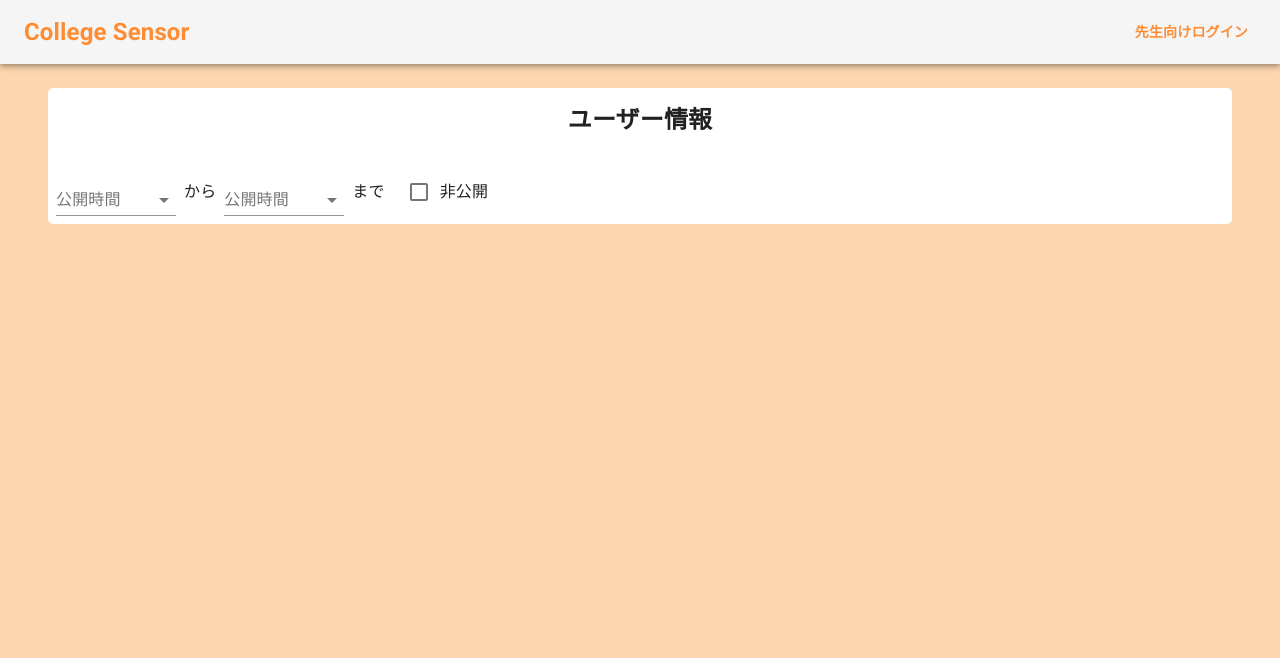
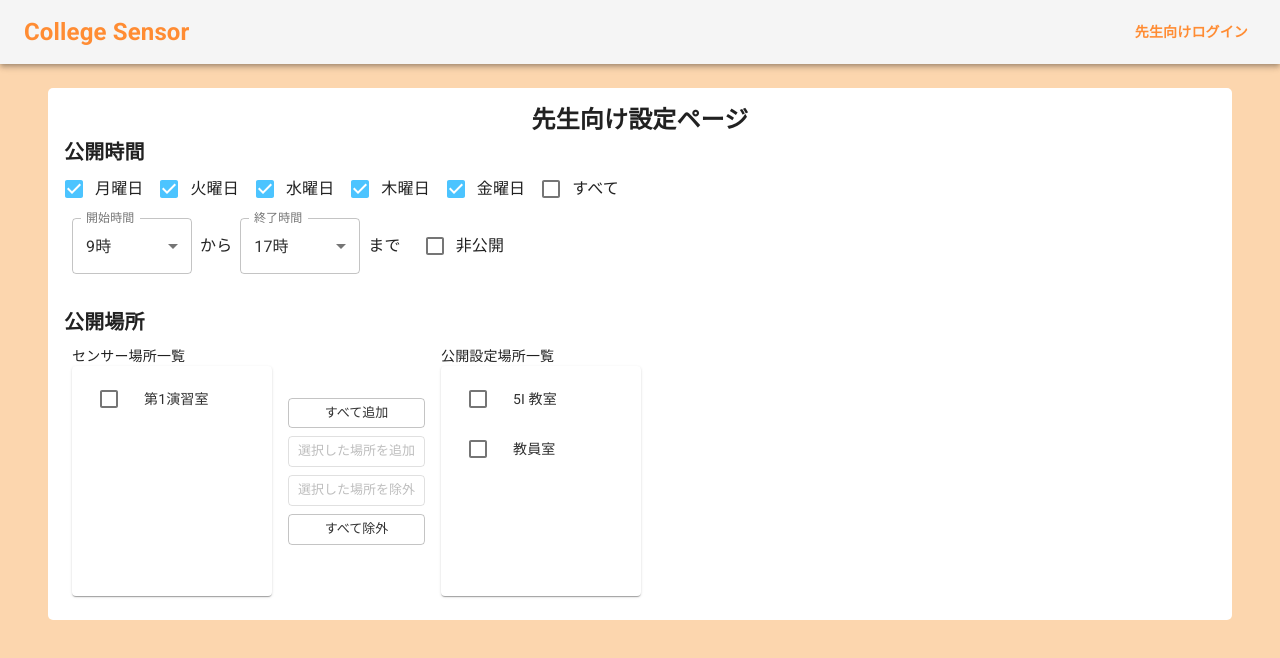
Before and after one commit to sensei-sensor/sensei-sensor-react, a React (Vite) app: page /UserPage in a window 1280 px wide. Shown: the top 658 px of the page. Built offline with nearby package versions, Linux system fonts and the light colour scheme.

Commit message:
色々追加

```diff
--- /dev/null
+++ b/src/components/OpenDays.jsx
@@ -0,0 +1,82 @@
+import React from "react";
+import { Checkbox, FormControlLabel, FormGroup } from "@material-ui/core";
+
+export default function OpenDays() {
+  const [state, setState] = React.useState({
+    monday: true,
+    tuesday: true,
+    wednesday: true,
+    thursday: true,
+    friday: true,
+  });
+
+  const handleChange = (event) => {
+    setState({ ...state, [event.target.name]: event.target.checked });
+  };
+
+  return (
+    <FormGroup row>
+      <FormControlLabel
+        control={
+          <Checkbox
+            checked={state.monday}
+            onChange={handleChange}
+            name="monday"
+          />
+        }
+        label="月曜日"
+      />
+      <FormControlLabel
+        control={
+          <Checkbox
+            checked={state.tuesday}
+            onChange={handleChange}
+            name="tuesday"
+          />
+        }
+        label="火曜日"
+      />
+      <FormControlLabel
+        control={
+          <Checkbox
+            checked={state.wednesday}
+            onChange={handleChange}
+            name="wednesday"
+          />
+        }
+        label="水曜日"
+      />
+      <FormControlLabel
+        control={
+          <Checkbox
+            checked={state.thursday}
+            onChange={handleChange}
+            name="thursday"
+          />
+        }
+        label="木曜日"
+      />
+      <FormControlLabel
+        control={
+          <Checkbox
+            checked={state.friday}
+            onChange={handleChange}
+            name="friday"
+          />
+        }
+        label="金曜日"
+      />
+      <FormControlLabel
+        control={
+          <Checkbox
+            checked={state.all}
+            onChange={handleChange}
+            name="all"
+            color={"primary"}
+          />
+        }
+        label="すべて"
+      />
+    </FormGroup>
+  );
+}
--- /dev/null
+++ b/src/components/PublicationTime.jsx
@@ -0,0 +1,80 @@
+import React from "react";
+import { makeStyles } from "@material-ui/core/styles";
+import {
+  Box,
+  Checkbox,
+  FormControl,
+  FormControlLabel,
+  InputLabel,
+  Select,
+  Typography,
+} from "@material-ui/core";
+
+const useStyles = makeStyles((theme) => ({
+  formControl: {
+    margin: theme.spacing(1),
+    minWidth: 120,
+  },
+}));
+
+export default function PublicationTime() {
+  const classes = useStyles();
+  const [state, setState] = React.useState({
+    start: 9,
+    end: 17,
+  });
+
+  const handleChange = (event) => {
+    setState({
+      ...state,
+      [event.target.name]: event.target.value,
+    });
+  };
+
+  return (
+    <Box display={"flex"} alignItems={"center"}>
+      <FormControl variant="outlined" className={classes.formControl}>
+        <InputLabel>開始時間</InputLabel>
+        <Select
+          native
+          value={state.start}
+          onChange={handleChange}
+          label="開始時間"
+          inputProps={{
+            name: "start",
+          }}
+        >
+          <option aria-label="None" value="" />
+          <option value={8}>8時</option>
+          <option value={9}>9時</option>
+          <option value={10}>10時</option>
+        </Select>
+      </FormControl>
+      <Typography>から</Typography>
+      <FormControl variant="outlined" className={classes.formControl}>
+        <InputLabel>終了時間</InputLabel>
+        <Select
+          native
+          value={state.end}
+          onChange={handleChange}
+          label="終了時間"
+          inputProps={{
+            name: "end",
+          }}
+        >
+          <option aria-label="None" value="" />
+          <option value={15}>15時</option>
+          <option value={16}>16時</option>
+          <option value={17}>17時</option>
+        </Select>
+      </FormControl>
+      <Typography>まで</Typography>
+      <Box ml={3}>
+        <FormControlLabel
+          control={<Checkbox name="private" color="primary" />}
+          label="非公開"
+        />
+      </Box>
+    </Box>
+  );
+}
--- /dev/null
+++ b/src/components/TransferList.jsx
@@ -0,0 +1,158 @@
+import React from "react";
+import { makeStyles } from "@material-ui/core/styles";
+import Grid from "@material-ui/core/Grid";
+import List from "@material-ui/core/List";
+import ListItem from "@material-ui/core/ListItem";
+import ListItemIcon from "@material-ui/core/ListItemIcon";
+import ListItemText from "@material-ui/core/ListItemText";
+import Checkbox from "@material-ui/core/Checkbox";
+import Button from "@material-ui/core/Button";
+import Paper from "@material-ui/core/Paper";
+
+const useStyles = makeStyles((theme) => ({
+  root: {
+    margin: "auto",
+  },
+  paper: {
+    width: 200,
+    height: 230,
+    overflow: "auto",
+  },
+  button: {
+    margin: theme.spacing(0.5, 0),
+  },
+}));
+
+function not(a, b) {
+  return a.filter((value) => b.indexOf(value) === -1);
+}
+
+function intersection(a, b) {
+  return a.filter((value) => b.indexOf(value) !== -1);
+}
+
+export default function TransferList() {
+  const classes = useStyles();
+  const [checked, setChecked] = React.useState([]);
+  const [left, setLeft] = React.useState(["第1演習室"]);
+  const [right, setRight] = React.useState(["5I 教室", "教員室"]);
+
+  const leftChecked = intersection(checked, left);
+  const rightChecked = intersection(checked, right);
+
+  const handleToggle = (value) => () => {
+    const currentIndex = checked.indexOf(value);
+    const newChecked = [...checked];
+
+    if (currentIndex === -1) {
+      newChecked.push(value);
+    } else {
+      newChecked.splice(currentIndex, 1);
+    }
+
+    setChecked(newChecked);
+  };
+
+  const handleAllRight = () => {
+    setRight(right.concat(left));
+    setLeft([]);
+  };
+
+  const handleCheckedRight = () => {
+    setRight(right.concat(leftChecked));
+    setLeft(not(left, leftChecked));
+    setChecked(not(checked, leftChecked));
+  };
+
+  const handleCheckedLeft = () => {
+    setLeft(left.concat(rightChecked));
+    setRight(not(right, rightChecked));
+    setChecked(not(checked, rightChecked));
+  };
+
+  const handleAllLeft = () => {
+    setLeft(left.concat(right));
+    setRight([]);
+  };
+
+  const customList = (items) => (
+    <Paper className={classes.paper}>
+      <List dense component="div" role="list">
+        {items.map((value) => {
+          const labelId = `transfer-list-item-${value}-label`;
+
+          return (
+            <ListItem
+              key={value}
+              role="listitem"
+              button
+              onClick={handleToggle(value)}
+            >
+              <ListItemIcon>
+                <Checkbox
+                  checked={checked.indexOf(value) !== -1}
+                  tabIndex={-1}
+                  disableRipple
+                  inputProps={{ "aria-labelledby": labelId }}
+                />
+              </ListItemIcon>
+              <ListItemText id={labelId} primary={`${value}`} />
+            </ListItem>
+          );
+        })}
+        <ListItem />
+      </List>
+    </Paper>
+  );
+
+  return (
+    <Grid container spacing={2} alignItems="center" className={classes.root}>
+      <Grid item>センサー場所一覧{customList(left)}</Grid>
+      <Grid item>
+        <Grid container direction="column">
+          <Button
+            variant="outlined"
+            size="small"
+            className={classes.button}
+            onClick={handleAllRight}
+            disabled={left.length === 0}
+            aria-label="すべて追加"
+          >
+            すべて追加
+          </Button>
+          <Button
+            variant="outlined"
+            size="small"
+            className={classes.button}
+            onClick={handleCheckedRight}
+            disabled={leftChecked.length === 0}
+            aria-label="選択した場所を追加"
+          >
+            選択した場所を追加
+          </Button>
+          <Button
+            variant="outlined"
+            size="small"
+            className={classes.button}
+            onClick={handleCheckedLeft}
+            disabled={rightChecked.length === 0}
+            aria-label="選択した場所を除外"
+          >
+            選択した場所を除外
+          </Button>
+          <Button
+            variant="outlined"
+            size="small"
+            className={classes.button}
+            onClick={handleAllLeft}
+            disabled={right.length === 0}
+            aria-label="すべて除外"
+          >
+            すべて除外
+          </Button>
+        </Grid>
+      </Grid>
+      <Grid item>公開設定場所一覧{customList(right)}</Grid>
+    </Grid>
+  );
+}
--- a/src/pages/MaterialUserPage.jsx
+++ b/src/pages/MaterialUserPage.jsx
@@ -1,61 +1,30 @@
 import React from "react";
-import {
-  Box,
-  Checkbox,
-  Container,
-  FormControl,
-  FormControlLabel,
-  InputLabel,
-  makeStyles,
-  MenuItem,
-  Select,
-  Typography,
-} from "@material-ui/core";
-
-const useStyles = makeStyles((theme) => ({
-  formControl: {
-    margin: theme.spacing(1),
-    minWidth: 120,
-  },
-  selectEmpty: {
-    marginTop: theme.spacing(2),
-  },
-}));
+import { Box, Container, Typography } from "@material-ui/core";
+import TransferList from "../components/TransferList";
+import PublicationTime from "../components/PublicationTime";
+import OpenDays from "../components/OpenDays";
 
 export default function MaterialUserPage() {
-  const classes = useStyles();
-
   return (
     <Container>
-      <Box m={3} pt={2} borderRadius={5} textAlign={"center"} bgcolor={"white"}>
-        <Typography variant={"h5"}>
-          <Box fontWeight={700}>ユーザー情報</Box>
-        </Typography>
-        <Box mt={3} display={"flex"} alignItems={"center"}>
-          <FormControl className={classes.formControl}>
-            <InputLabel id="demo-simple-select-label">公開時間</InputLabel>
-            <Select labelId="demo-simple-select-label" id="demo-simple-select">
-              <MenuItem value={10}>9時</MenuItem>
-              <MenuItem value={20}>10時</MenuItem>
-              <MenuItem value={30}>11時</MenuItem>
-            </Select>
-          </FormControl>
-          <Typography>から</Typography>
-          <FormControl className={classes.formControl}>
-            <InputLabel id="demo-simple-select-label">公開時間</InputLabel>
-            <Select labelId="demo-simple-select-label" id="demo-simple-select">
-              <MenuItem value={10}>15時</MenuItem>
-              <MenuItem value={20}>16時</MenuItem>
-              <MenuItem value={30}>17時</MenuItem>
-            </Select>
-          </FormControl>
-          <Typography>まで</Typography>
-          <Box ml={3}>
-            <FormControlLabel
-              control={<Checkbox name="checkedB" color="primary" />}
-              label="非公開"
-            />
-          </Box>
+      <Box m={3} p={2} borderRadius={5} bgcolor={"white"}>
+        <Box textAlign={"center"}>
+          <Typography variant={"h5"}>
+            <Box fontWeight={700}>先生向け設定ページ</Box>
+          </Typography>
+        </Box>
+        <Box>
+          <Typography variant={"h6"}>
+            <Box fontWeight={700}>公開時間</Box>
+          </Typography>
+          <OpenDays />
+          <PublicationTime />
+        </Box>
+        <Box mt={3}>
+          <Typography variant={"h6"}>
+            <Box fontWeight={700}>公開場所</Box>
+          </Typography>
+          <TransferList />
         </Box>
       </Box>
     </Container>
```
